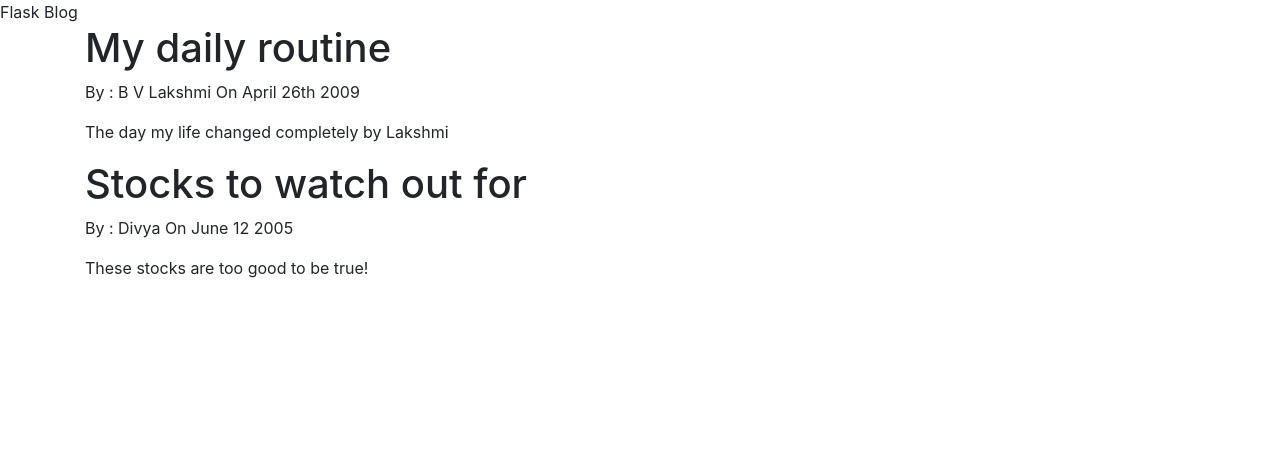
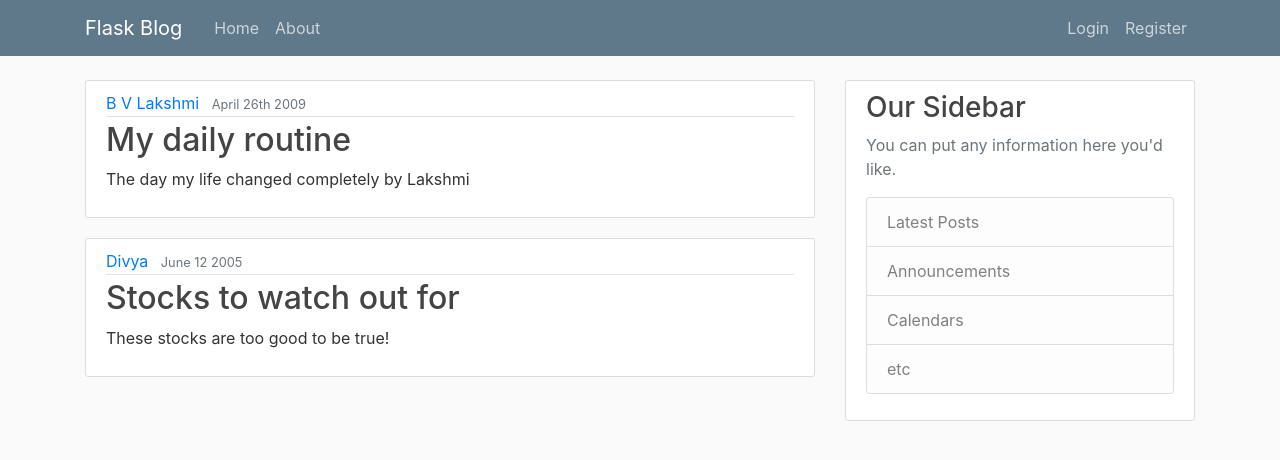
Before and after one commit to bvlakshmi/Flask_Application, a Flask app: page / in a window 1280 px wide. Shown: the top 460 px of the page. Run offline with Flask 3, Linux system fonts and the light colour scheme.

Commit message:
registration and loginn form functions added

```diff
--- a/flaskblog.py
+++ b/flaskblog.py
@@ -1,6 +1,8 @@
 from flask import Flask,render_template,url_for
+from forms import RegistrationForm,LoginForm
 
 app=Flask(__name__)
+app.config['SECRET_KEY']='c9eaf8c09505025481a9ba1faa0fb1dd'
 
 posts=[
     {
@@ -26,5 +28,20 @@ def hello():
 def about():
     return render_template('about.html',title='About')
 
+@app.route("/register")
+def register():
+
+    # creating instance of registration form
+    form=RegistrationForm()
+    return render_template('register.html',title='Register',form=form)
+
+
+@app.route("/login")
+def login():
+
+    # creating instance of registration form
+    form=RegistrationForm()
+    return render_template('login.html',title='login',form=form)
+
 if __name__=="__main__":
     app.run(debug=True)
--- a/static/main.css
+++ b/static/main.css
@@ -0,0 +1,85 @@
+body {
+  background: #fafafa;
+  color: #333333;
+  margin-top: 5rem;
+}
+
+h1,
+h2,
+h3,
+h4,
+h5,
+h6 {
+  color: #444444;
+}
+
+.bg-steel {
+  background-color: #5f788a;
+}
+
+.site-header .navbar-nav .nav-link {
+  color: #cbd5db;
+}
+
+.site-header .navbar-nav .nav-link:hover {
+  color: #ffffff;
+}
+
+.site-header .navbar-nav .nav-link.active {
+  font-weight: 500;
+}
+
+.content-section {
+  background: #ffffff;
+  padding: 10px 20px;
+  border: 1px solid #dddddd;
+  border-radius: 3px;
+  margin-bottom: 20px;
+}
+
+.article-title {
+  color: #444444;
+}
+
+a.article-title:hover {
+  color: #428bca;
+  text-decoration: none;
+}
+
+.article-content {
+  white-space: pre-line;
+}
+
+.article-img {
+  height: 65px;
+  width: 65px;
+  margin-right: 16px;
+}
+
+.article-metadata {
+  padding-bottom: 1px;
+  margin-bottom: 4px;
+  border-bottom: 1px solid #e3e3e3;
+}
+
+.article-metadata a:hover {
+  color: #333;
+  text-decoration: none;
+}
+
+.article-svg {
+  width: 25px;
+  height: 25px;
+  vertical-align: middle;
+}
+
+.account-img {
+  height: 125px;
+  width: 125px;
+  margin-right: 20px;
+  margin-bottom: 16px;
+}
+
+.account-heading {
+  font-size: 2.5rem;
+}
--- a/templates/home.html
+++ b/templates/home.html
@@ -1,5 +1,12 @@
 {% extends "layout.html" %} {% block content %} {% for post in posts_value %}
-<h1>{{post.title}}</h1>
-<p>By : {{post.author}} On {{post.date_posted}}</p>
-<p>{{post.content}}</p>
+<article class="media content-section">
+  <div class="media-body">
+    <div class="article-metadata">
+      <a class="mr-2" href="#">{{ post.author }}</a>
+      <small class="text-muted">{{ post.date_posted }}</small>
+    </div>
+    <h2><a class="article-title" href="#">{{ post.title }}</a></h2>
+    <p class="article-content">{{ post.content }}</p>
+  </div>
+</article>
 {% endfor %} {% endblock content %}
--- a/templates/layout.html
+++ b/templates/layout.html
@@ -15,15 +15,68 @@
       integrity="sha384-Vkoo8x4CGsO3+Hhxv8T/Q5PaXtkKtu6ug5TOeNV6gBiFeWPGFN9MuhOf23Q9Ifjh"
       crossorigin="anonymous"
     />
-    <link rel="stylesheet" type="text/css" href="{{ url_for('static',filename='main.css') }}"
+    <link
+      rel="stylesheet"
+      type="text/css"
+      href="{{ url_for('static',filename='main.css') }}"
+    />
+
     {% if title %}
-    <title>Flask Blog - {{title}}</title>
+    <title>Flask Blog -{{title}}</title>
     {% else %}
     <title>Flask Blog</title>
     {% endif %}
   </head>
   <body>
-    <div class="container">{% block content %}{% endblock %}</div>
+    <header class="site-header">
+      <nav class="navbar navbar-expand-md navbar-dark bg-steel fixed-top">
+        <div class="container">
+          <a class="navbar-brand mr-4" href="/">Flask Blog</a>
+          <button
+            class="navbar-toggler"
+            type="button"
+            data-toggle="collapse"
+            data-target="#navbarToggle"
+            aria-controls="navbarToggle"
+            aria-expanded="false"
+            aria-label="Toggle navigation"
+          >
+            <span class="navbar-toggler-icon"></span>
+          </button>
+          <div class="collapse navbar-collapse" id="navbarToggle">
+            <div class="navbar-nav mr-auto">
+              <a class="nav-item nav-link" href="/">Home</a>
+              <a class="nav-item nav-link" href="/about">About</a>
+            </div>
+            <!-- Navbar Right Side -->
+            <div class="navbar-nav">
+              <a class="nav-item nav-link" href="/login">Login</a>
+              <a class="nav-item nav-link" href="/register">Register</a>
+            </div>
+          </div>
+        </div>
+      </nav>
+    </header>
+    <main role="main" class="container">
+      <div class="row">
+        <div class="col-md-8">
+          {% block content %}{% endblock %}
+        </div>
+        <div class="col-md-4">
+          <div class="content-section">
+            <h3>Our Sidebar</h3>
+            <p class='text-muted'>You can put any information here you'd like.
+              <ul class="list-group">
+                <li class="list-group-item list-group-item-light">Latest Posts</li>
+                <li class="list-group-item list-group-item-light">Announcements</li>
+                <li class="list-group-item list-group-item-light">Calendars</li>
+                <li class="list-group-item list-group-item-light">etc</li>
+              </ul>
+            </p>
+          </div>
+        </div>
+      </div>
+    </main>
 
     <!-- Optional JavaScript -->
     <!-- jQuery first, then Popper.js, then Bootstrap JS -->
--- /dev/null
+++ b/templates/login.html
@@ -0,0 +1,3 @@
+{% extends "layout.html" %} {% block content %}
+<h1>this is About page!</h1>
+{% endblock content %}
--- /dev/null
+++ b/templates/register.html
@@ -0,0 +1,3 @@
+{% extends "layout.html" %} {% block content %}
+<div class="content-section"></div>
+{% endblock content %}
```
Also changed, not shown: forms.py (added, +19 -0 lines).
